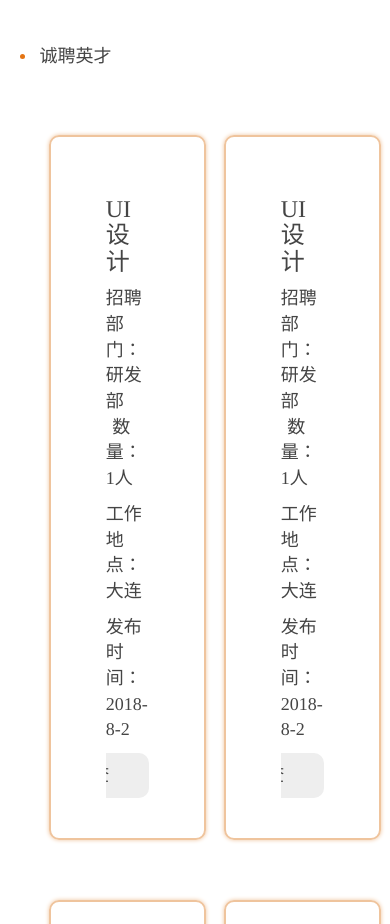
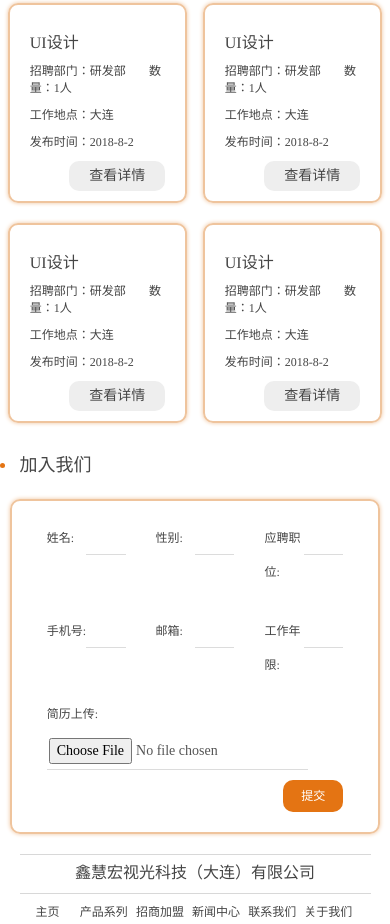
Before and after one commit to tthtnt/xinhuihong, a website: page dist/recruitment.html in a window 390 px wide. Shown: the part 278-1202 px from the top of the page. Drawn offline with Linux system fonts and the light colour scheme.

Commit message:
人才招聘页面更新

```diff
--- a/dist/css/style.css
+++ b/dist/css/style.css
@@ -819,6 +819,9 @@ img{
   margin-top: 35px;
   overflow: auto;
 }
+.about-inner ul .talent-ul ul{
+  padding: 0;
+}
 .talent-ul li{
   width: 50%;
   margin: 30px 0;
@@ -1648,7 +1651,7 @@ img{
     height: 20px;
   }
   .about-inner ul{
-    padding-left: 20px;
+    padding-left: 0;
   }
   .course-img{
     width: 50%;
@@ -1675,7 +1678,68 @@ img{
     width: 25px;
     height: 25px;
   }
-  .feature li p{
+  .feature li p,.feature-text p{
     font-size: 12px;
   }
-}
+  .qualification,#carousel-q .item{
+    height: auto;
+  }
+  .qualification{
+    margin-bottom: 20px;
+  }
+  .talent-text dl{
+    font-size: 12px;
+    letter-spacing: 3px;
+  }
+  .talent-ul ul{
+    margin-top: 10px;
+  }
+  .talent-ul li{
+    margin: 10px 0;
+  }
+  .purpose{
+    margin: 20px 0;
+  }
+  .talent-ul li>div{
+    width: 92%;
+    padding: 10px 20px;
+  }
+  .talent-ul h3{
+    font-size: 16px;
+  }
+  .talent-ul p{
+    font-size: 12px;
+  }
+  .talent-ul button{
+    font-size: 14px;
+    padding: 0 20px;
+    height: 30px;
+    line-height: 30px;
+  }
+  .form-in{
+    width: 95%;
+    padding: 10px 20px;
+  }
+  label{
+    font-size: 12px;
+    font-weight: normal;
+    width: 50%;
+    float: left;
+    line-height: 34px;
+  }
+  .form-in .col-md-12 button{
+    font-size: 12px;
+    width: 60px;
+    line-height: 30px;
+  }
+  .form-in .col-md-4, .form-in .col-md-12{
+    margin: 10px 0;
+  }
+  .form-in input{
+    width: 50%;
+    float: left;
+  }
+  .form-control{
+    padding: 2px 2px;
+  }
+}
--- a/dist/recruitment.html
+++ b/dist/recruitment.html
@@ -154,6 +154,7 @@
 <!-- banner -->
 <div class="container-fluid w">
   <div class="banner about-banner">
+    <img src="img/peoplebanner.jpg" alt="人才招聘">
   </div>
 </div>
 <!-- banner 结束 -->
@@ -256,37 +257,37 @@
         加入我们
         <div class="form-in">
           <form action="" class="form-inline">
-            <div class="col-md-4">
+            <div class="col-md-4 col-sm-4 col-xs-4">
               <div class="form-group">
                 <label for="Name">姓名:</label>
                 <input type="text" class="form-control" id="Name" placeholder="">
               </div>
             </div>
-            <div class="col-md-4">
+            <div class="col-md-4 col-sm-4 col-xs-4">
               <div class="form-group">
                 <label for="Sex">性别:</label>
                 <input type="text" class="form-control" id="Sex" placeholder="">
               </div>
             </div>
-            <div class="col-md-4">
+            <div class="col-md-4 col-sm-4 col-xs-4">
               <div class="form-group">
                 <label for="talent">应聘职位:</label>
                 <input type="text" class="form-control" id="talent" placeholder="">
               </div>
             </div>
-            <div class="col-md-4">
+            <div class="col-md-4 col-sm-4 col-xs-4">
               <div class="form-group">
                 <label for="phone">手机号:</label>
                 <input type="tel" class="form-control" id="phone" placeholder="">
               </div>
             </div>
-            <div class="col-md-4">
+            <div class="col-md-4 col-sm-4 col-xs-4">
               <div class="form-group">
                 <label for="mail">邮箱:</label>
                 <input type="email" class="form-control" id="mail" placeholder="">
               </div>
             </div>
-            <div class="col-md-4">
+            <div class="col-md-4 col-sm-4 col-xs-4">
               <div class="form-group">
                 <label for="year">工作年限:</label>
                 <input type="number" class="form-control" id="year" placeholder="">
@@ -454,6 +455,23 @@
     <img src="img/icon_pagetop.png" alt="" />
   </a>
 </div>
+<div class="mobile-footer">
+  <div class="mobile-footer-top">
+    <h3>
+      鑫慧宏视光科技（大连）有限公司
+    </h3>
+  </div>
+  <div class="mobile-footer-bottom">
+    <ul>
+      <li><a href="index.html">主页</a></li>
+      <li><a href="eyewear-products.html">产品系列</a></li>
+      <li><a href="investment.html">招商加盟</a></li>
+      <li><a href="news.html">新闻中心</a></li>
+      <li><a href="contact-us.html">联系我们</a></li>
+      <li><a href="about.html">关于我们</a></li>
+    </ul>
+  </div>
+</div>
 <script src="js/vendor/jquery-3.3.1.min.js" integrity="sha256-FgpCb/KJQlLNfOu91ta32o/NMZxltwRo8QtmkMRdAu8=" crossorigin="anonymous"></script>
 <script src="js/bootstrap.min.js"></script>
 <script src="js/main.js"></script>
```
Also changed, not shown: dist/about.html (+17 -0 lines).
